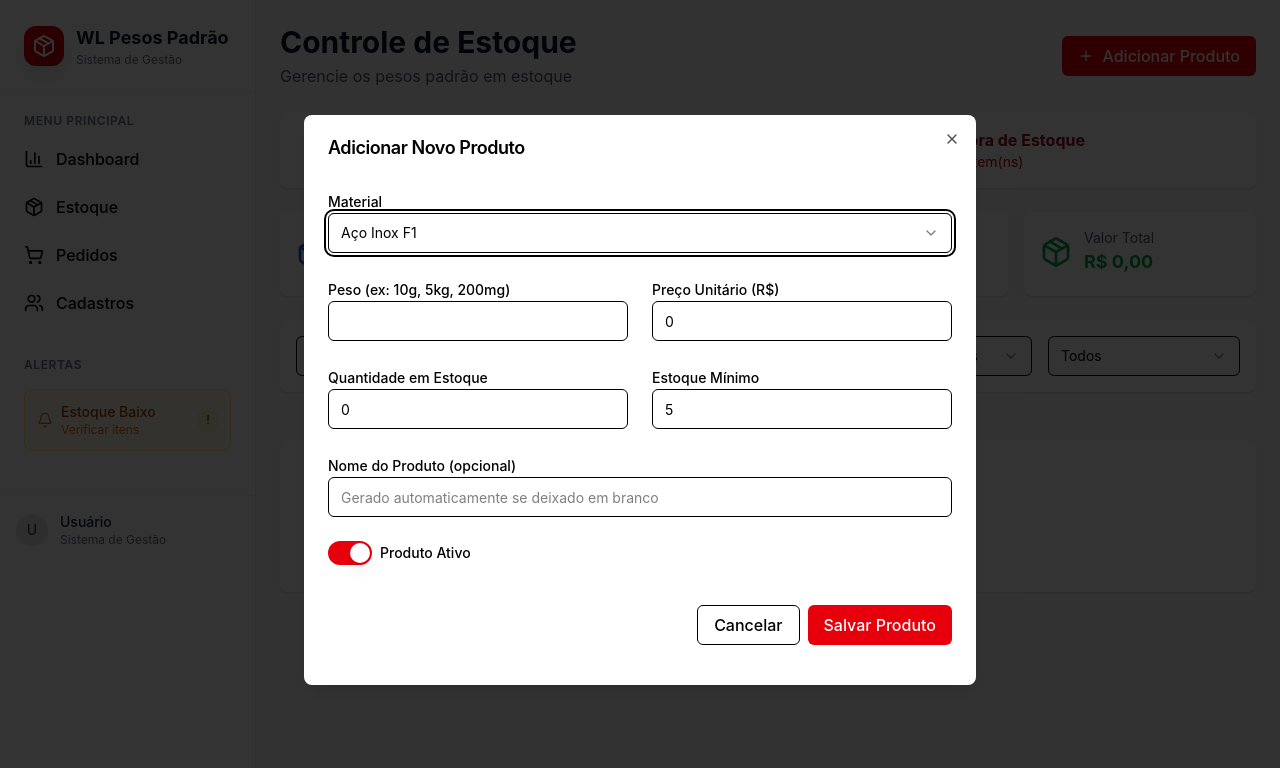
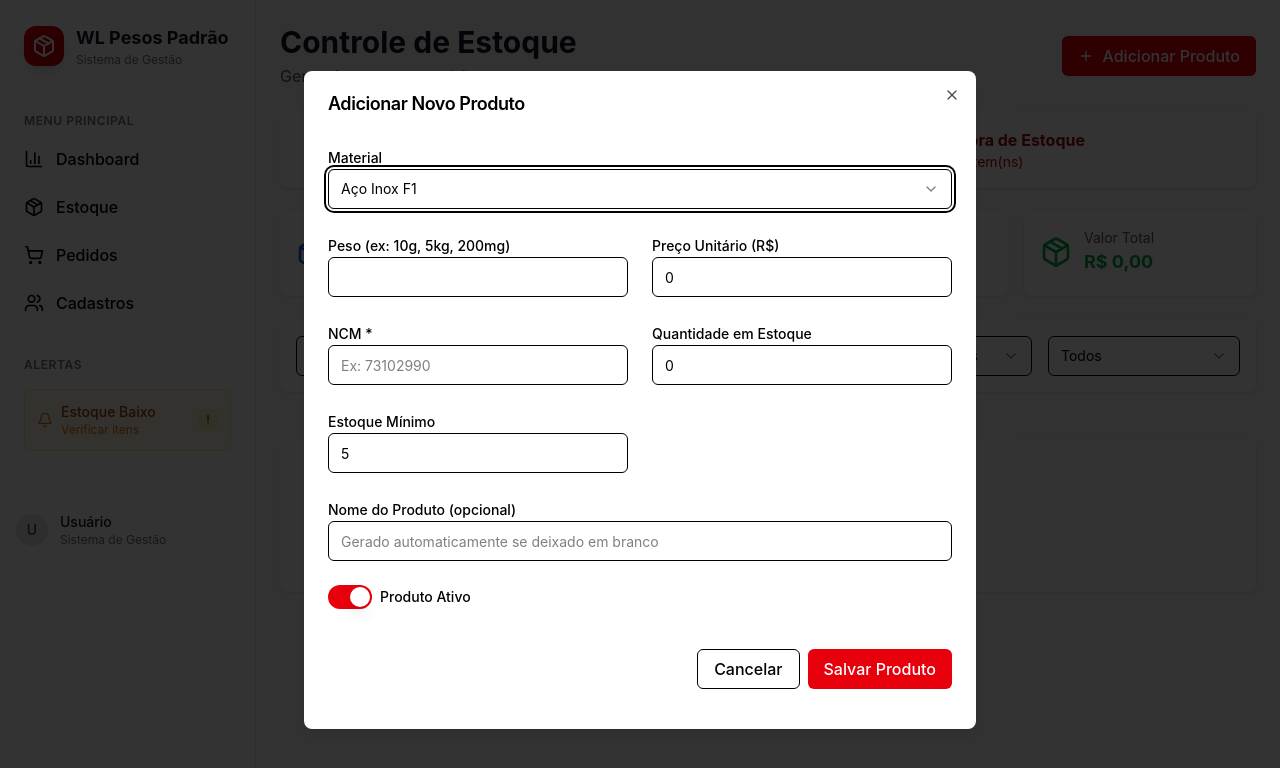
Before and after one commit to codebyjv/NewWLProject, a React (Vite) app: page /estoque in a window 1280 px wide. Both pictures are taken after typing "Sample" into the empty fields and a click on the button "Adicionar Produto". Shown: the top 768 px of the page. Built offline with nearby package versions, Linux system fonts and the light colour scheme.

Commit message:
feat: adicionar validações e campos fiscais no formulário de produtos

```diff
--- a/src/components/cadastros/CustomerForm.tsx
+++ b/src/components/cadastros/CustomerForm.tsx
@@ -168,7 +168,6 @@ export default function CustomerForm({ customer, onSave, onCancel, isSaving }: C
       isValid = false;
     }
 
-    // Adicione outras validações conforme necessário
     if (!formData.endereco.cep.trim()) {
       newErrors.endereco = {
         ...newErrors.endereco,
--- a/src/components/estoque/ProductForm.tsx
+++ b/src/components/estoque/ProductForm.tsx
@@ -1,6 +1,6 @@
 import React, { useState, useEffect } from "react";
 
-import { Product } from "@/types/product";
+import { FormProductErrors } from "@/types/product";
 import { ProductFormData, ProductFormProps, MaterialType } from "@/types/product";
 
 import { Button } from "@/components/ui/button";
@@ -17,6 +17,7 @@ const materialOptions = [
 ];
 
 export default function ProductForm({ product, onSave, onCancel }: ProductFormProps) {
+  const [errors, setErrors] = useState<Partial<FormProductErrors>>({});
   const [formData, setFormData] = useState<ProductFormData>({
     id: product?.id || "",
     name: "",
@@ -27,6 +28,15 @@ export default function ProductForm({ product, onSave, onCancel }: ProductFormPr
     min_stock: 0,
     unit_price: 0,
     is_active: true,
+
+    codigo: "",
+    ncm: "",
+    cfop: "",
+    cest: "",
+    unidade_comercial: "",
+    origem: "0",
+    csosn: "",
+    aliquota_icms: 0,
   });
 
   useEffect(() => {
@@ -41,6 +51,15 @@ export default function ProductForm({ product, onSave, onCancel }: ProductFormPr
         min_stock: product.min_stock || 5,
         unit_price: product.unit_price || 0,
         is_active: product.is_active !== undefined ? product.is_active : true,
+
+        codigo: product.codigo || "",
+        ncm: product.ncm || "",
+        cfop: product.cfop || "",
+        cest: product.cest || "",
+        unidade_comercial: product.unidade_comercial || "",
+        origem: product.origem || "",
+        csosn: product.csosn || "",
+        aliquota_icms: product.aliquota_icms || 0,
       });
     } else {
        setFormData({
@@ -53,6 +72,15 @@ export default function ProductForm({ product, onSave, onCancel }: ProductFormPr
         min_stock: 5,
         unit_price: 0,
         is_active: true,
+
+        codigo: "",
+        ncm: "",
+        cfop: "",
+        cest: "",
+        unidade_comercial: "",
+        origem: "0",
+        csosn: "",
+        aliquota_icms: 0,
       });
     }
   }, [product]);
@@ -98,8 +126,49 @@ export default function ProductForm({ product, onSave, onCancel }: ProductFormPr
     }
   };
 
+  const validateForm = (): boolean => {
+    const newErrors: Partial<FormProductErrors> = {};
+    let isValid = true;
+
+    if (!formData.id.trim()) {
+      newErrors.id = "O campo NCM é obrigatório.";
+      isValid = false;
+    }
+
+    if (!formData.codigo.trim()) {
+      newErrors.codigo = "O campo CFOP é obrigatório.";
+      isValid = false;
+    }
+
+    if (!formData.ncm.trim()) {
+      newErrors.ncm = "O campo NCM é obrigatório.";
+      isValid = false;
+    }
+
+    if (!formData.cfop.trim()) {
+      newErrors.cfop = "O campo CFOP é obrigatório.";
+      isValid = false;
+    }
+
+    if (!formData.unidade_comercial.trim()) {
+      newErrors.unidade_comercial = "O campo CFOP é obrigatório.";
+      isValid = false;
+    }
+
+    if (!formData.csosn.trim()) {
+      newErrors.csosn = "O campo CSOSN é obrigatório.";
+      isValid = false;
+    }
+
+    setErrors(newErrors);
+    return isValid;
+  }
+
   const handleSubmit = (e: React.FormEvent) => {
     e.preventDefault();
+
+    if (!validateForm()) return;
+
     const finalData: ProductFormData = {
       ...formData,
       id: String(formData.id),
@@ -107,7 +176,7 @@ export default function ProductForm({ product, onSave, onCancel }: ProductFormPr
       material: formData.material as MaterialType,
       min_stock: Number(formData.min_stock),
       unit_price: formData.unit_price ? Number(formData.unit_price) : undefined,
-      weight_in_grams: parseWeight(formData.weight)
+      weight_in_grams: parseWeight(formData.weight),
     };
 
     if (!finalData.name) {
@@ -117,6 +186,7 @@ export default function ProductForm({ product, onSave, onCancel }: ProductFormPr
 
     onSave(finalData);
   };
+
 
   return (
     <Dialog open={true} onOpenChange={onCancel}>
@@ -150,6 +220,20 @@ export default function ProductForm({ product, onSave, onCancel }: ProductFormPr
           <div>
             <Label htmlFor="unit_price">Preço Unitário (R$)</Label>
             <Input id="unit_price" name="unit_price" type="number" step="0.01" value={formData.unit_price} onChange={handleChange} required />
+          </div>
+
+          <div>
+            <Label htmlFor="ncm">NCM *</Label>
+            <Input
+              id="ncm"
+              name="ncm"
+              type="text"
+              value={formData.ncm}
+              onChange={handleChange}
+              placeholder="Ex: 73102990"
+              required
+            />
+            {errors.ncm && <p className="text-red-500 text-sm mt-1">{errors.ncm}</p>}
           </div>
 
           <div>
--- a/src/entities/customer.ts
+++ b/src/entities/customer.ts
@@ -5,7 +5,7 @@ export const customersMock: Customer[] = [
     id: "1", // Adicionado
     razao_social: "Cliente Exemplo LTDA", // Adicionado
     nome_fantasia: "Cliente Exemplo",
-    tipo_contribuinte: "pessoa_juridica",
+    tipo_contribuinte: "1",
     ie_rg: "123456789",
     cliente_desde: "2023-01-01",
     endereco: {
--- a/src/types/product.ts
+++ b/src/types/product.ts
@@ -1,13 +1,39 @@
+export interface FormProductErrors {
+  id: string
+  unit_price?: number;
+  is_active: boolean;
+
+  // Novos campos fiscais
+  codigo: string;
+  ncm: string;
+  cfop: string;
+  cest?: string;
+  unidade_comercial: string;
+  origem: "0" | "1" | "2" | "3" | "4" | "5" | "6" | "7" | "8";
+  csosn: string;
+  aliquota_icms?: number;
+}
+
 export interface Product {
+  id: string;
   name: string;
-  id: string;
-  material: "aco_inox_f1" | "aco_inox_m1" | "ferro_fundido_m1";
+  material: MaterialType;
   weight: string;
   weight_in_grams: number;
   stock_quantity: number;
   min_stock: number;
   unit_price: number;
   is_active: boolean;
+
+  // Novos campos fiscais
+  codigo: string;
+  ncm: string;
+  cfop: string;
+  cest?: string;
+  unidade_comercial: string;
+  origem: "0" | "1" | "2" | "3" | "4" | "5" | "6" | "7" | "8";
+  csosn: string;
+  aliquota_icms?: number;
 }
 
 export type MaterialType = "aco_inox_f1" | "aco_inox_m1" | "ferro_fundido_m1";
@@ -20,8 +46,18 @@ export interface ProductFormData {
   weight_in_grams: number;
   stock_quantity: number;
   min_stock: number;
-  unit_price: number;
+  unit_price: number | undefined;
   is_active: boolean;
+
+  // Novos campos fiscais
+  codigo: string;
+  ncm: string;
+  cfop: string;
+  cest?: string;
+  unidade_comercial: string;
+  origem: "0" | "1" | "2" | "3" | "4" | "5" | "6" | "7" | "8";
+  csosn: string;
+  aliquota_icms?: number;
 }
 
 export interface ProductFormProps {
```
